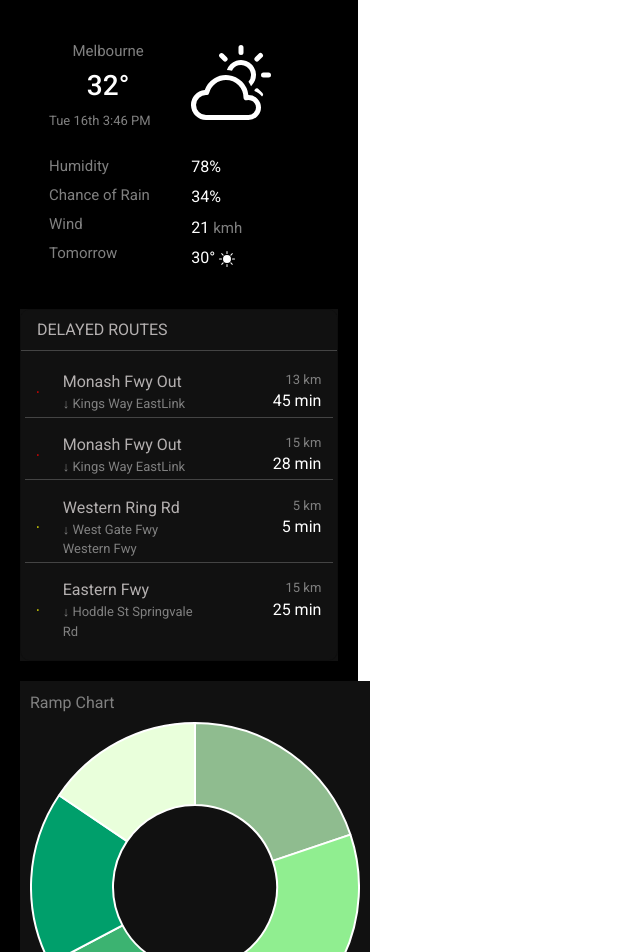
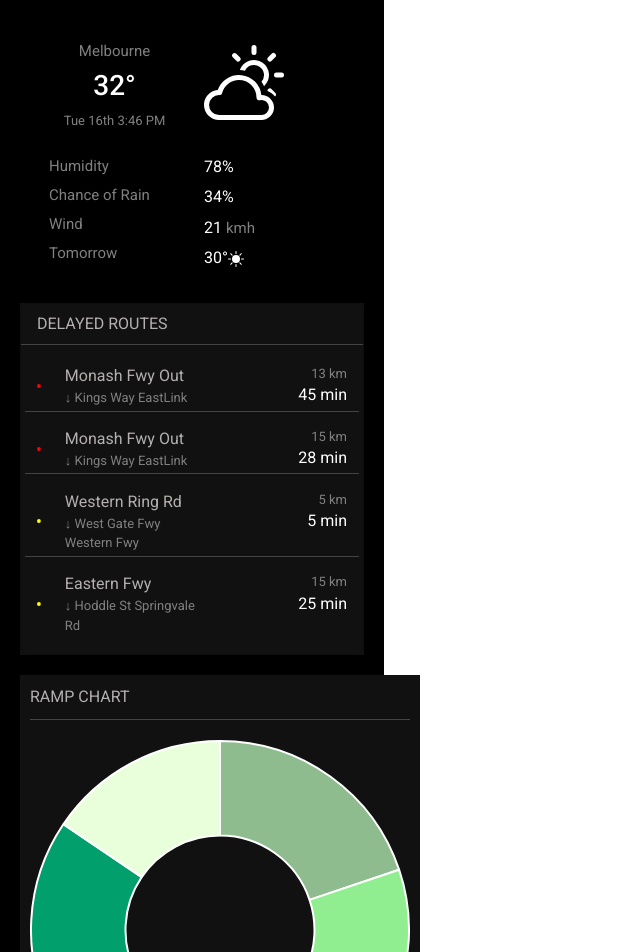
Before and after one commit to suhaniqld/sidebar-dashboard, a React (Create React App) app: page / in a window 1280 px wide. Shown: the top 952 px of the page, without its empty margins (0-640 px from the left). Built offline with nearby package versions, Linux system fonts and the light colour scheme.

Commit message:
Fix styles

```diff
--- a/package.json
+++ b/package.json
@@ -3,8 +3,9 @@
   "version": "0.1.0",
   "private": true,
   "dependencies": {
+    "@babel/plugin-proposal-private-property-in-object": "^7.21.11",
     "@testing-library/jest-dom": "^5.17.0",
-    "@testing-library/react": "^13.4.0",
+    "@testing-library/react": "^16.0.1",
     "@testing-library/user-event": "^13.5.0",
     "@types/jest": "^27.5.2",
     "@types/node": "^16.18.108",
--- a/src/app.css
+++ b/src/app.css
@@ -6,7 +6,7 @@ p {
     background-color: #000;
     color: #ffffff;
     padding: 20px;
-    width: 28%;
+    width: 30vw;
     height: 150vh;
     display: flex;
     flex-direction: column;
@@ -15,9 +15,9 @@ p {
 
 .weather-container .card {
     background-color: #000;
-    width: 400px;
     color: #fff;
     border-radius: 15px;
+    width: 400px;
 }
 
 .delayed-routes-container {
@@ -27,9 +27,9 @@ p {
 
 .delayed-routes-container .card {
     background-color: #111;
-    width: 400px;
     color: #fff;
     border-radius: 10px;
+    width: 400px;
 }
 
 .delayed-routes-container .card-header {
@@ -92,10 +92,16 @@ p {
 }
 
 .ramp-chart {
-    width: 350px;
     margin: auto;
     background-color: #111;
-    color: gray;
+    color: rgb(180, 176, 176);
     margin-top: 20px;
     padding: 10px;
+    width: 400px;
 }
+
+.ramp-chart .chart-heading {
+    border-bottom: 1px solid #444;
+    padding-bottom: 10px;
+    margin-bottom: 20px;
+}
--- a/src/components/DelayedRoutes.tsx
+++ b/src/components/DelayedRoutes.tsx
@@ -52,7 +52,7 @@ const DelayedRoutes: React.FC = () => {
                 <div>{route.route}</div>
                 <div className="text-extra-small">
                   {"\u2193 "}
-                  {route.subRoutes.join("  ")}
+                  {route.subRoutes.join(" ")}
                 </div>
               </Col>
               <Col xs={5} className="text-end">
--- a/src/components/Rampchart.tsx
+++ b/src/components/Rampchart.tsx
@@ -87,7 +87,7 @@ const RampChart: React.FC = () => {
 
   return (
     <div className="ramp-chart">
-      <p>Ramp Chart</p>
+      <p className="chart-heading">RAMP CHART</p>
       {/* Hover over the chart to see % labels tooltip */}
       <Doughnut data={data} options={options} />
     </div>
--- a/src/components/WeatherWidget.tsx
+++ b/src/components/WeatherWidget.tsx
@@ -9,9 +9,18 @@ const WeatherWidget: React.FC = () => {
         <Card.Body>
           <Row>
             <Col>
-              <p className="text-small text-center">Melbourne</p>
-              <h3 className="text-center">32°</h3>
-              <p className="text-extra-small">Tue 16th 3:46 PM</p>
+              <p data-testid="city" className="text-small text-center">
+                Melbourne
+              </p>
+              <h3 data-testid="temperature" className="text-center">
+                32°
+              </h3>
+              <p
+                data-testid="dateTime"
+                className="text-extra-small text-center"
+              >
+                Tue 16th 3:46 PM
+              </p>
             </Col>
             <Col>
               <BsCloudSun size={80} data-testid="BsCloudSun" />
@@ -31,9 +40,10 @@ const WeatherWidget: React.FC = () => {
               <p>
                 21 <span className="text-small"> kmh</span>
               </p>
-              <p>
-                30° <BsFillSunFill data-testid="BsFillSunFill" />
-              </p>
+              <div>
+                30°
+                <BsFillSunFill data-testid="BsFillSunFill" />
+              </div>
             </Col>
           </Row>
         </Card.Body>
```
Also changed, not shown: 2 other files (tests, documents, lock files or other folders).
